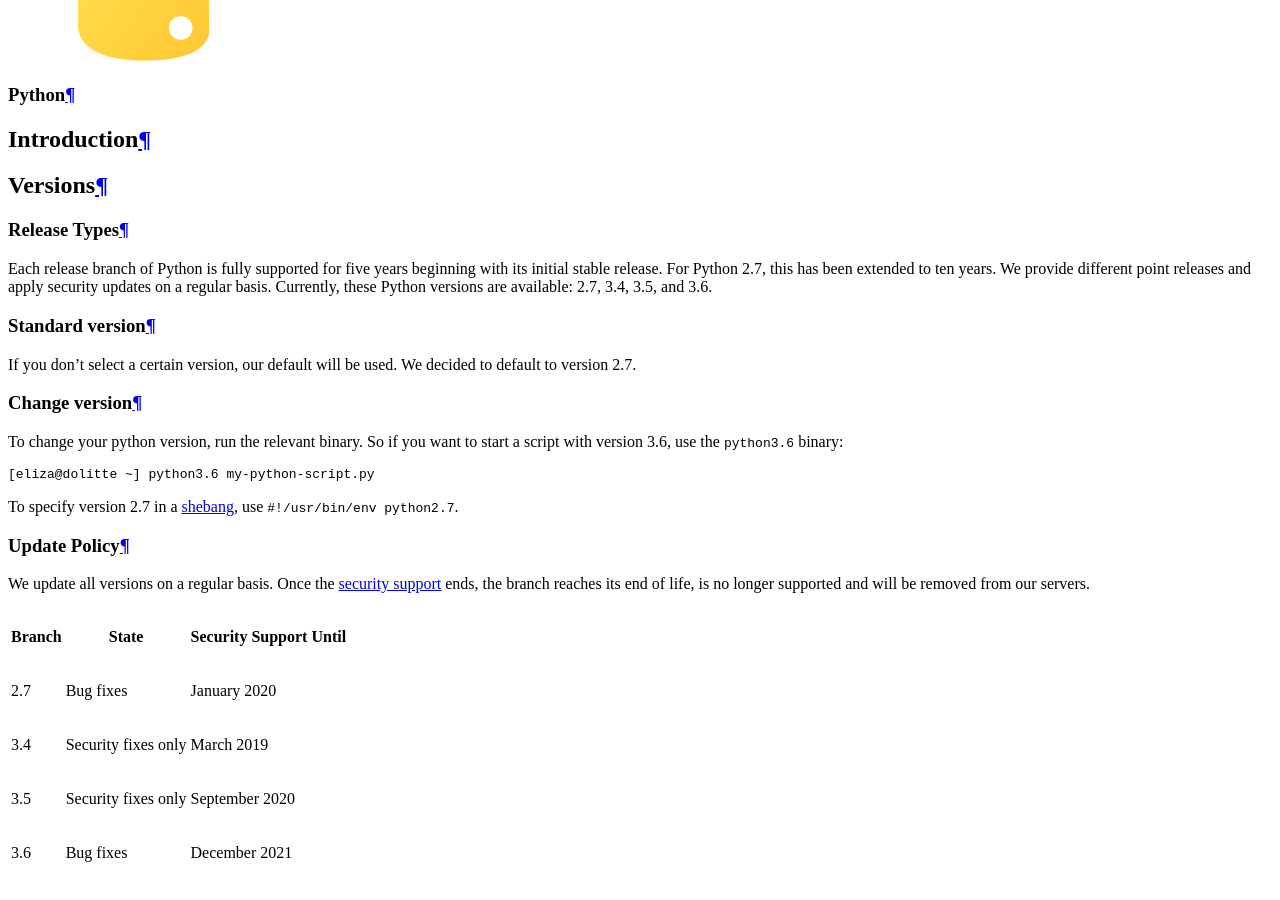
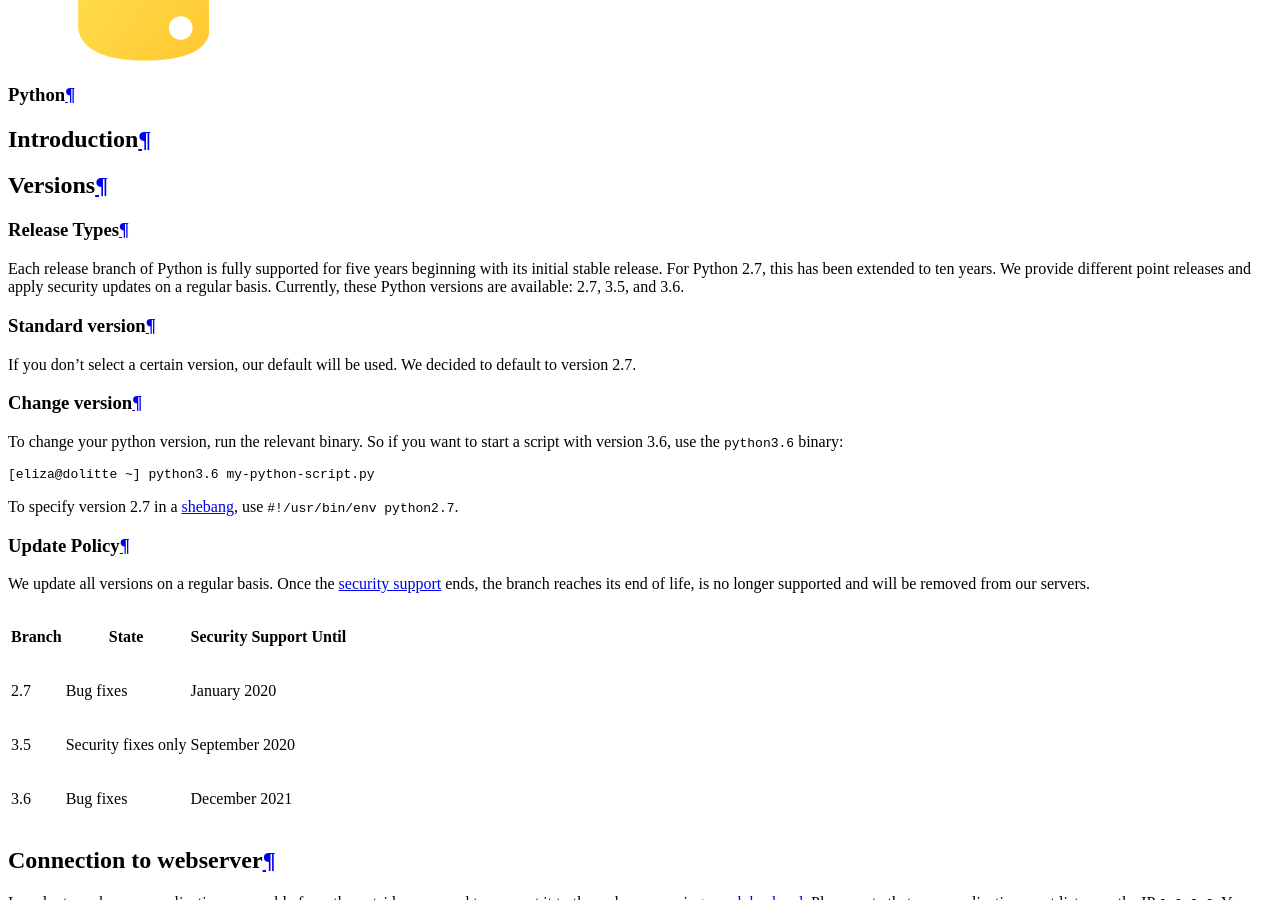
Before and after one commit to Uberspace/manual, a Sphinx documentation site: the page built from source/lang-python.rst, in a window 1280 px wide and 900 px high, scrolled down 1748 px. Built offline with Sphinx 7.4.7 and the Read the Docs theme 2.0.0, drawn with Linux system fonts in a browser that asks for light colours; pages that are not in the unit, such as notebooks, are missing from menus.

Commit message:
remove Python 3.4
This removes Python 3.4 from the manual.

See https://git.uberspace.is/uberspace/uberspace7/issues/975 for release.

```diff
--- a/source/lang-python.rst
+++ b/source/lang-python.rst
@@ -17,7 +17,7 @@ Versions
 
 Release Types
 -------------
-Each release branch of Python is fully supported for five years beginning with its initial stable release. For Python 2.7, this has been extended to ten years. We provide different point releases and apply security updates on a regular basis. Currently, these Python versions are available: 2.7, 3.4, 3.5, and 3.6.
+Each release branch of Python is fully supported for five years beginning with its initial stable release. For Python 2.7, this has been extended to ten years. We provide different point releases and apply security updates on a regular basis. Currently, these Python versions are available: 2.7, 3.5, and 3.6.
 
 Standard version
 ----------------
@@ -42,8 +42,6 @@ We update all versions on a regular basis. Once the `security support <https://d
 | Branch | State               | Security Support Until      |
 +========+=====================+=============================+
 | 2.7    | Bug fixes           | January 2020                |
-+--------+---------------------+-----------------------------+
-| 3.4    | Security fixes only | March 2019                  |
 +--------+---------------------+-----------------------------+
 | 3.5    | Security fixes only | September 2020              |
 +--------+---------------------+-----------------------------+
```
